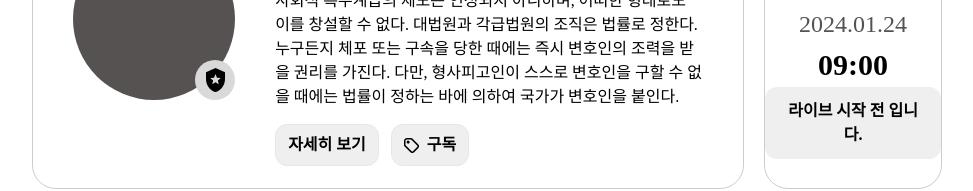
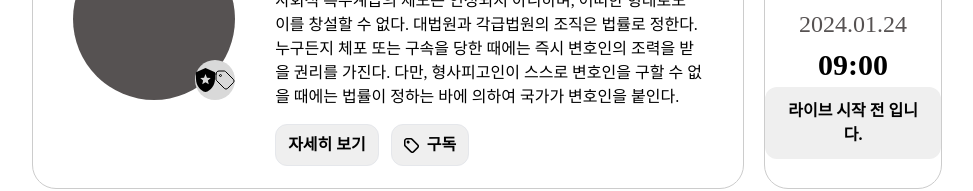
Before and after one commit to dnwnsrb11/grimtalk, a React (Vite) app: page /lecture in a window 1280 px wide. Shown: the part 523-714 px from the top of the page, without its empty margins (153-1126 px from the left). Built offline with nearby package versions, Linux system fonts and the light colour scheme; a web font is replaced by a local one.

Commit message:
feat:즐겨찾기 아이콘 icons.jsx에 추가 완료

```diff
--- a/src/components/common/icons.jsx
+++ b/src/components/common/icons.jsx
@@ -34,4 +34,25 @@ const StudentLogo = ({ className, width, height }) => (
   </svg>
 );
 
-export { DefaultBadge, InstructorLogo, StudentLogo };
+// 즐겨찾기 아이콘 추가
+const FavoritIcon = ({ className, width, height }) => (
+  <svg width="20" height="20" viewBox="0 0 20 20" fill="none" xmlns="http://www.w3.org/2000/svg">
+    <path
+      d="M4.5 5.5C4.5 5.76522 4.60536 6.01957 4.79289 6.20711C4.98043 6.39464 5.23478 6.5 5.5 6.5C5.76522 6.5 6.01957 6.39464 6.20711 6.20711C6.39464 6.01957 6.5 5.76522 6.5 5.5C6.5 5.23478 6.39464 4.98043 6.20711 4.79289C6.01957 4.60536 5.76522 4.5 5.5 4.5C5.23478 4.5 4.98043 4.60536 4.79289 4.79289C4.60536 4.98043 4.5 5.23478 4.5 5.5Z"
+      stroke="black"
+      width={width}
+      height={height}
+      stroke-linecap="round"
+      stroke-linejoin="round"
+    />
+    <path
+      d="M1 4V9.172C1.00011 9.70239 1.2109 10.211 1.586 10.586L9.296 18.296C9.74795 18.7479 10.3609 19.0017 11 19.0017C11.6391 19.0017 12.252 18.7479 12.704 18.296L18.296 12.704C18.7479 12.252 19.0017 11.6391 19.0017 11C19.0017 10.3609 18.7479 9.74795 18.296 9.296L10.586 1.586C10.211 1.2109 9.70239 1.00011 9.172 1H4C3.20435 1 2.44129 1.31607 1.87868 1.87868C1.31607 2.44129 1 3.20435 1 4Z"
+      stroke="black"
+      stroke-width={width}
+      stroke-linecap="round"
+      stroke-linejoin="round"
+    />
+  </svg>
+);
+
+export { DefaultBadge, InstructorLogo, StudentLogo, FavoritIcon };
--- a/src/components/lecture/LectureProfile.jsx
+++ b/src/components/lecture/LectureProfile.jsx
@@ -3,7 +3,7 @@ import subscribe from '@/assets/Group.png';
 import favoritesSVG from '@/assets/favorites.svg';
 import { useState } from 'react';
 // 아이콘 가져오기
-import { DefaultBadge } from '@/components/common/icons';
+import { DefaultBadge, FavoritIcon } from '@/components/common/icons';
 export const LectureProfile = () => {
   const testtext =
     '사회적 특수계급의 제도는 인정되지 아니하며, 어떠한 형태로도 이를 창설할 수 없다. 대법원과 각급법원의 조직은 법률로 정한다. 누구든지 체포 또는 구속을 당한 때에는 즉시 변호인의 조력을 받을 권리를 가진다. 다만, 형사피고인이 스스로 변호인을 구할 수 없을 때에는 법률이 정하는 바에 의하여 국가가 변호인을 붙인다.';
@@ -24,6 +24,7 @@ export const LectureProfile = () => {
                 <div className="absolute bottom-0 right-0 flex min-h-[40px] min-w-[40px] items-center justify-center rounded-full bg-disabled-font-color">
                   {/* 뱃지 svg로 초기화 */}
                   <DefaultBadge />
+                  <FavoritIcon />
                 </div>
               </div>
             </div>
```
Also changed, not shown: src/assets/favoritIcon.svg (added).
